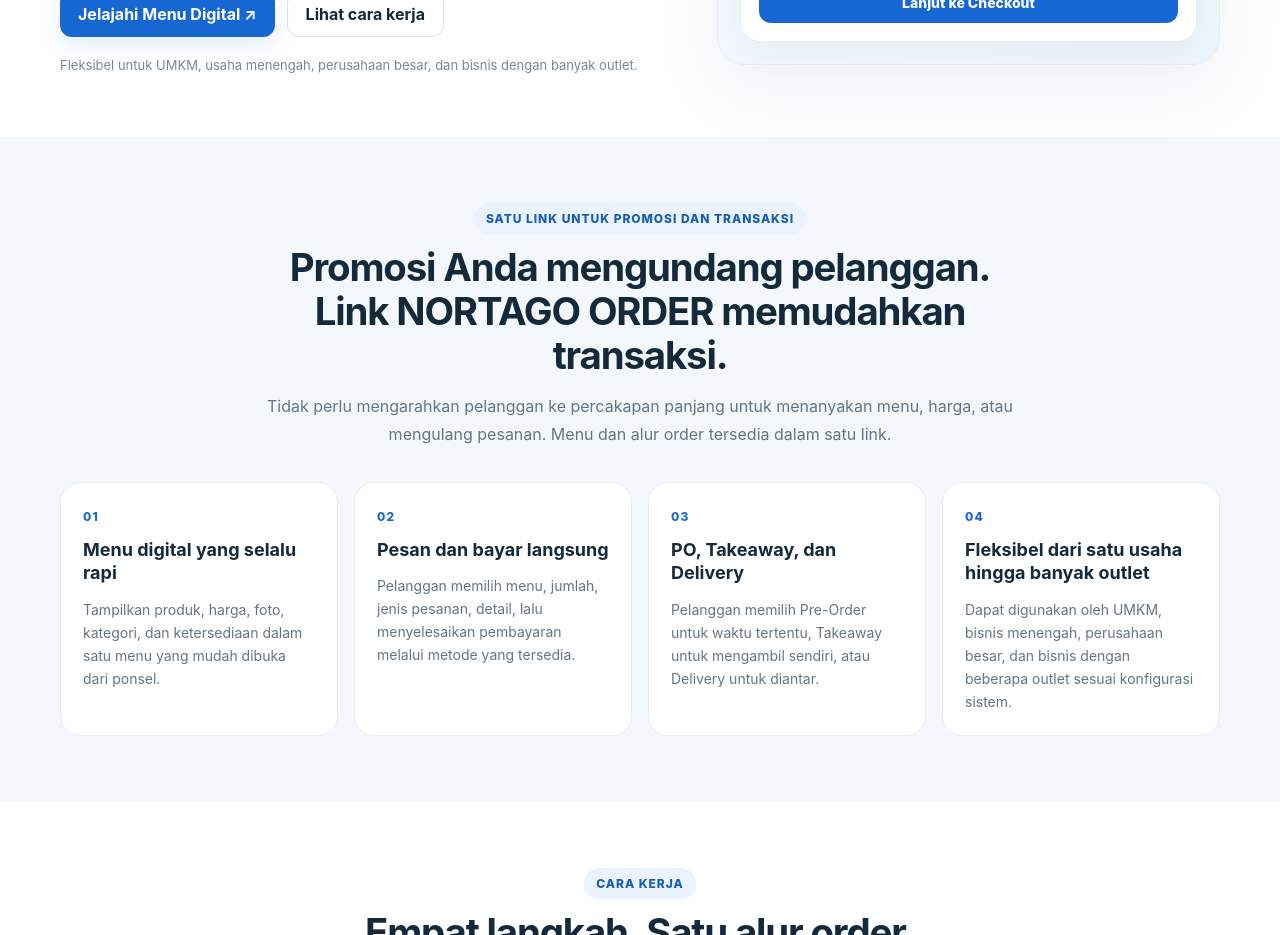
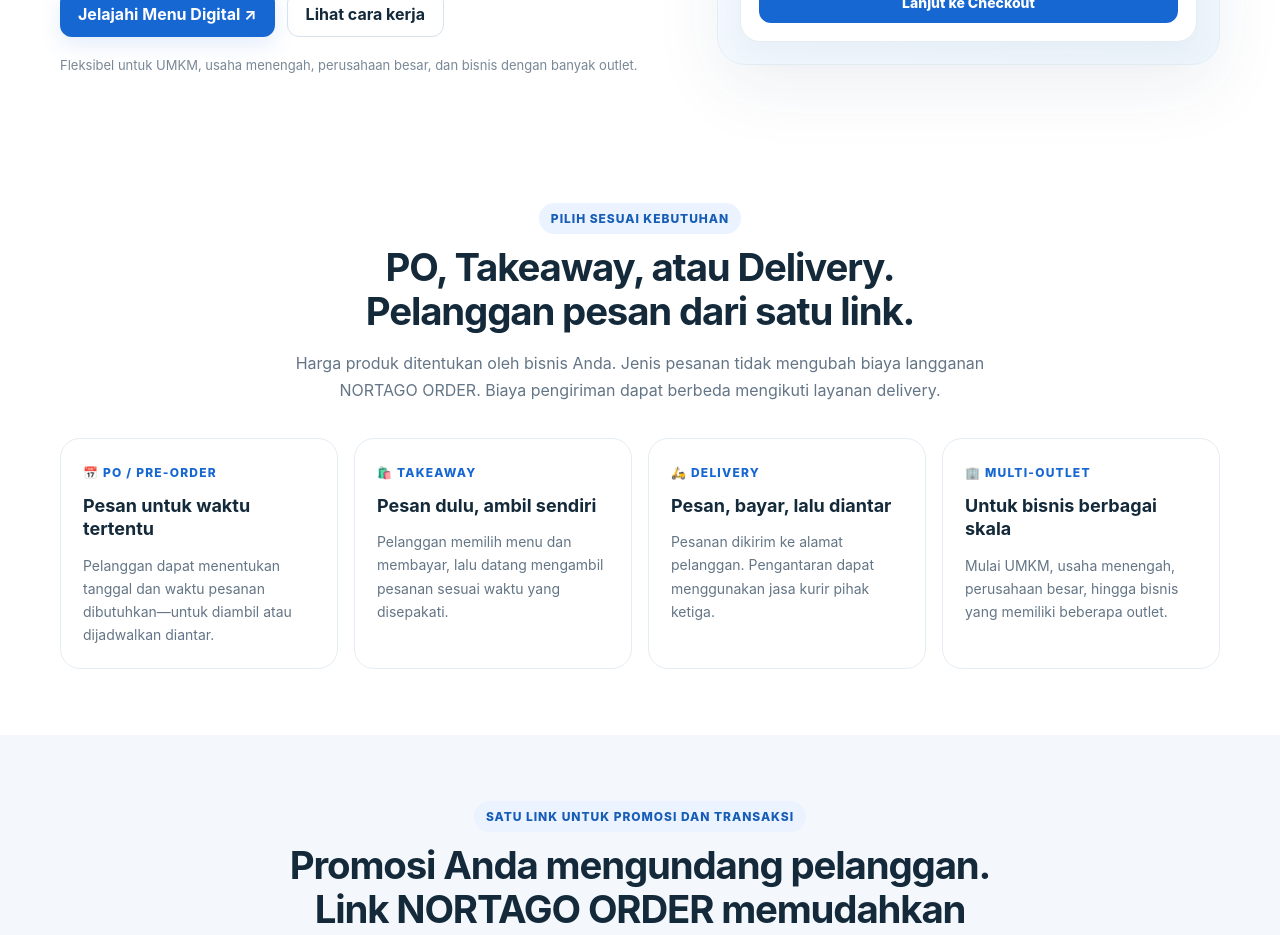
Before and after one commit to adiaris2022-rgb/tjsl-impact-control-tower, a Next.js app: page /order in a window 1280 px wide. Shown: the part 580-1515 px from the top of the page. Built offline with nearby package versions, Linux system fonts and the light colour scheme.

Commit message:
Add order types and business scale positioning section

```diff
--- a/app/order/page.tsx
+++ b/app/order/page.tsx
@@ -99,6 +99,15 @@ export default function OrderLandingPage() {
           </div>
         </section>
       </div>
+      <section className="nl-section" id="jenis-order"><div className="nl-wrap">
+        <div className="nl-sectionhead"><span className="nl-eyebrow">PILIH SESUAI KEBUTUHAN</span><h2>PO, Takeaway, atau Delivery.<br/>Pelanggan pesan dari satu link.</h2><p>Harga produk ditentukan oleh bisnis Anda. Jenis pesanan tidak mengubah biaya langganan NORTAGO ORDER. Biaya pengiriman dapat berbeda mengikuti layanan delivery.</p></div>
+        <div className="nl-grid4">
+          <article className="nl-card"><span className="nl-cardnum">📅 PO / PRE-ORDER</span><h3>Pesan untuk waktu tertentu</h3><p>Pelanggan dapat menentukan tanggal dan waktu pesanan dibutuhkan—untuk diambil atau dijadwalkan diantar.</p></article>
+          <article className="nl-card"><span className="nl-cardnum">🛍️ TAKEAWAY</span><h3>Pesan dulu, ambil sendiri</h3><p>Pelanggan memilih menu dan membayar, lalu datang mengambil pesanan sesuai waktu yang disepakati.</p></article>
+          <article className="nl-card"><span className="nl-cardnum">🛵 DELIVERY</span><h3>Pesan, bayar, lalu diantar</h3><p>Pesanan dikirim ke alamat pelanggan. Pengantaran dapat menggunakan jasa kurir pihak ketiga.</p></article>
+          <article className="nl-card"><span className="nl-cardnum">🏢 MULTI-OUTLET</span><h3>Untuk bisnis berbagai skala</h3><p>Mulai UMKM, usaha menengah, perusahaan besar, hingga bisnis yang memiliki beberapa outlet.</p></article>
+        </div>
+      </div></section>
       <section className="nl-section tint" id="fitur"><div className="nl-wrap">
         <div className="nl-sectionhead"><span className="nl-eyebrow">SATU LINK UNTUK PROMOSI DAN TRANSAKSI</span><h2>Promosi Anda mengundang pelanggan.<br/>Link NORTAGO ORDER memudahkan transaksi.</h2><p>Tidak perlu mengarahkan pelanggan ke percakapan panjang untuk menanyakan menu, harga, atau mengulang pesanan. Menu dan alur order tersedia dalam satu link.</p></div>
         <div className="nl-grid4">{features.map(f=><article className="nl-card" key={f.number}><span className="nl-cardnum">{f.number}</span><h3>{f.title}</h3><p>{f.text}</p></article>)}</div>
```
